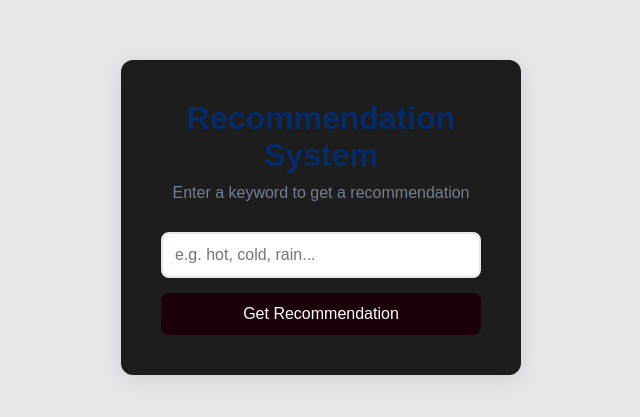
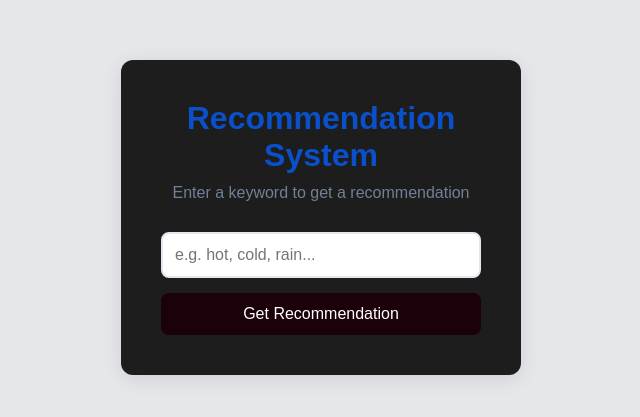
Before and after one commit to ramaatallah/final-project-UNIX, a plain HTML site: page frontend/index.html in a window 1280 px wide. Shown: the part 183-600 px from the top of the page, without its empty margins (319-959 px from the left). Drawn offline with Linux system fonts and the light colour scheme.

Commit message:
Auto update: Thu May 21 01:20:22 PM EEST 2026

```diff
--- a/frontend/index.html
+++ b/frontend/index.html
@@ -30,7 +30,7 @@
         }
 
         h1 {
-            color: #052b6b;
+            color: #0a50ca;
             margin-bottom: 10px;
         }
 
```
